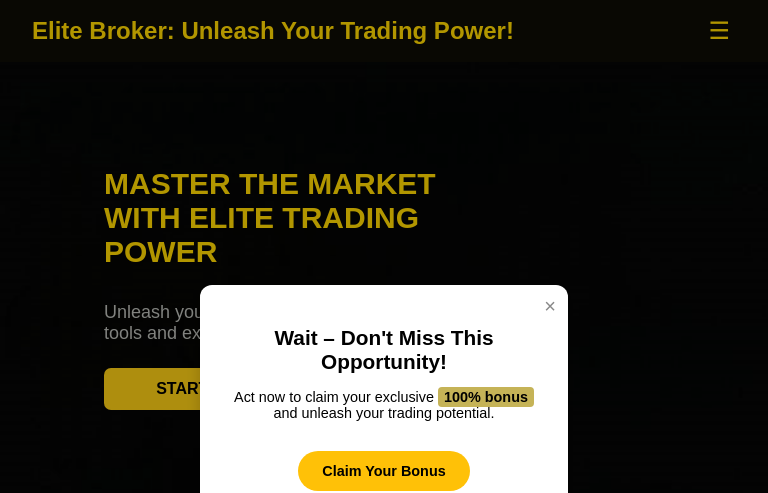
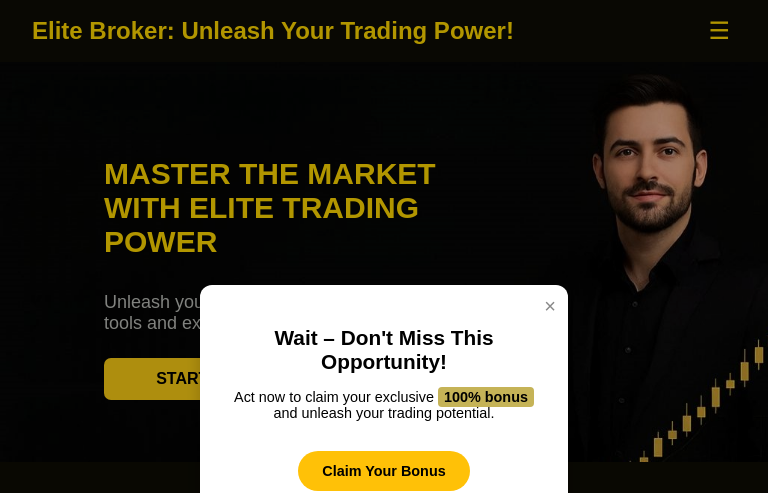
Before and after one commit to SADTOPIA/trading-landing, a Next.js app: page / in a window 768 px wide. Shown: the top 493 px of the page. Built offline with nearby package versions, Linux system fonts and the light colour scheme.

Commit message:
fix styles

```diff
--- a/components/GiftSection/GiftSection.module.css
+++ b/components/GiftSection/GiftSection.module.css
@@ -93,12 +93,12 @@
     }
 
     .heading {
-        font-size: 50px;
+        font-size: 2.5em;
         color: #FFD700;
     }
 
     .paragraph {
-        font-size: 25px;
+        font-size: 1.5em;
         color: #B9BBB6;
         margin-bottom: 24px;
     }
--- a/components/GuideSection/GuideSection.module.css
+++ b/components/GuideSection/GuideSection.module.css
@@ -133,7 +133,7 @@
     }
     .sectionTitle {
         color: #facc15;
-        font-size: 50px;
+        font-size: 2.5em;
         margin-bottom: 40px;
         font-weight: normal;
     }
--- a/components/HeroSection/HeroSection.module.css
+++ b/components/HeroSection/HeroSection.module.css
@@ -51,8 +51,11 @@
 @media (max-width: 768px) {
     .header {
         flex-direction: column;
+        background: url('/M-Broker.jpg') no-repeat;
+        height: 450px;
+        background-size: cover;
         text-align: center;
-        padding: 60px 20px;
+        padding: 40px 20px;
     }
     .heading {
         font-family: sans-serif;
@@ -60,22 +63,26 @@
         color: #FFD700;
         font-weight: bold;
         margin-bottom: 15px;
-        max-width: 560px;
+        max-width: 250px;
     }
 
     .content {
-        max-width: 560px;
+        max-width: 450px;
+        padding: 15px;
     }
     .paragraph {
         font-size: 18px;
         margin-bottom: 24px;
-        max-width: 560px;
+        max-width: 260px;
     }
 }
 
 @media (min-width: 768px) and (max-width: 1024px) {
     .header {
         flex-direction: column;
+        background: url('/broker.jpg') no-repeat;
+        height: 400px;
+        background-size: cover;
         text-align: center;
         padding: 60px 20px;
     }
```
Also changed, not shown: components/TestimonialsSection/TestimonialsSection.module.css (line endings or trailing spaces), public/M-Broker.jpg (added).
